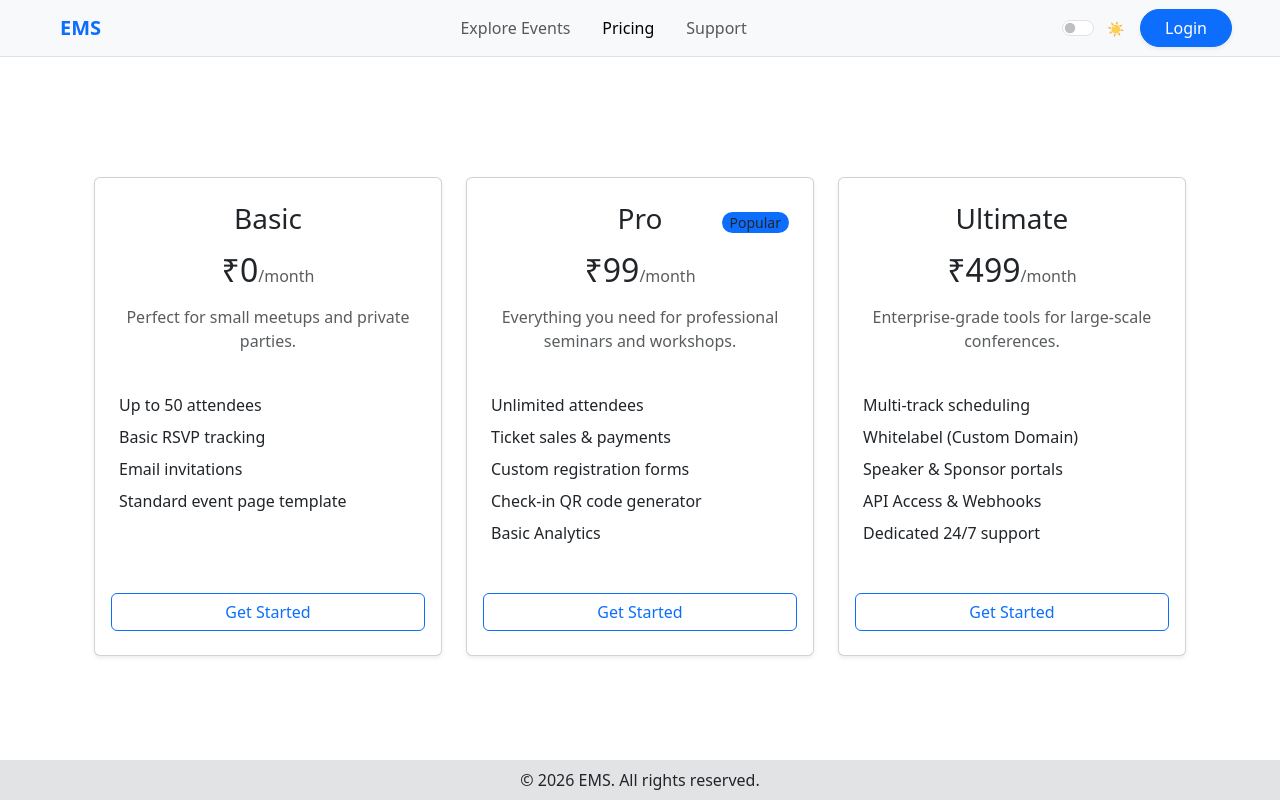
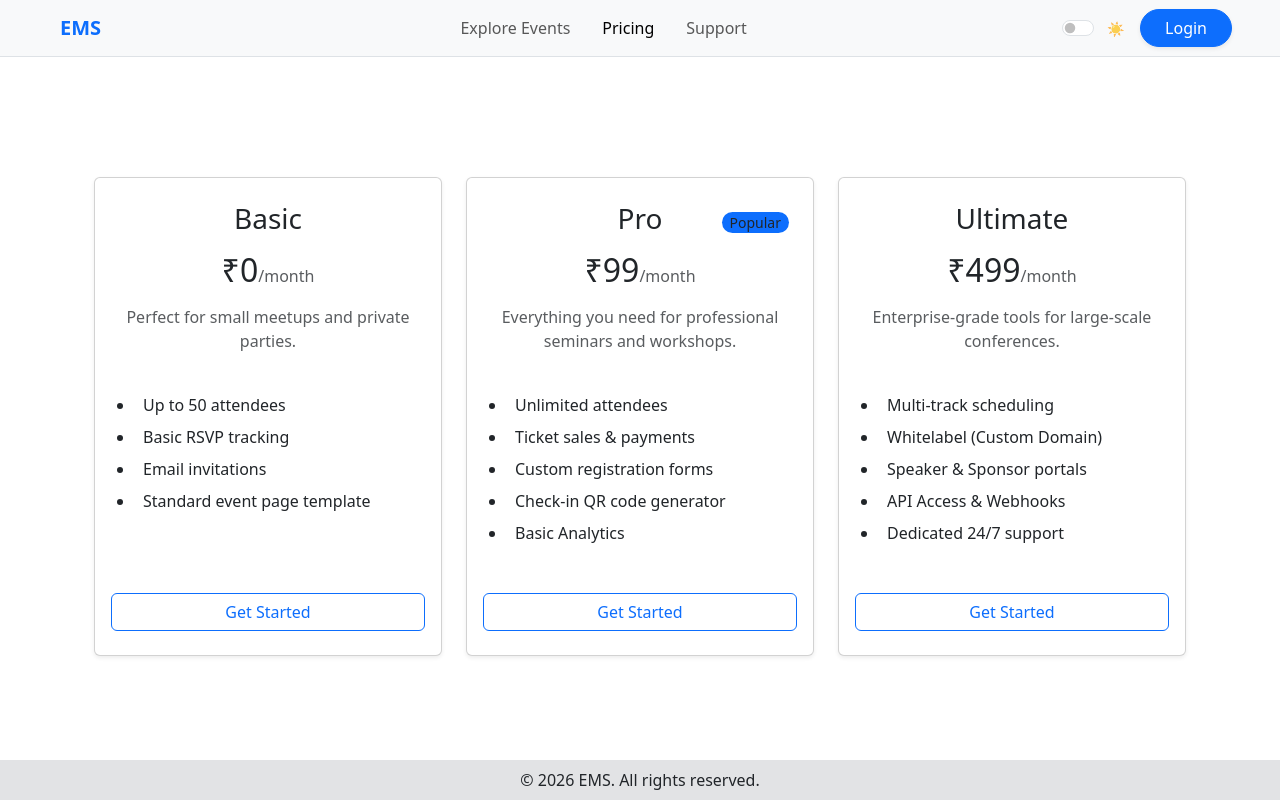
Before and after one commit to aakhyan-cogni/ems, a React (Vite) app in the folder web/: page /pricing in a window 1280 px wide. Built offline with nearby package versions, Linux system fonts and the light colour scheme.

Commit message:
update pricing card

```diff
--- a/web/src/components/PricingCard.tsx
+++ b/web/src/components/PricingCard.tsx
@@ -14,7 +14,7 @@ export function PricingCard(props: PricingCardProps) {
 				</h2>
 				<p className="card-text text-muted text-center">{description}</p>
 
-				<ul className="list-unstyled my-4 flex-grow-1">
+				<ul className="list-group-item ms-4 my-4 flex-grow-1">
 					{features.map((feature, index) => (
 						<li key={index} className="mb-2">
 							<i className="bi bi-check2 text-success me-2"></i> {feature}
```
